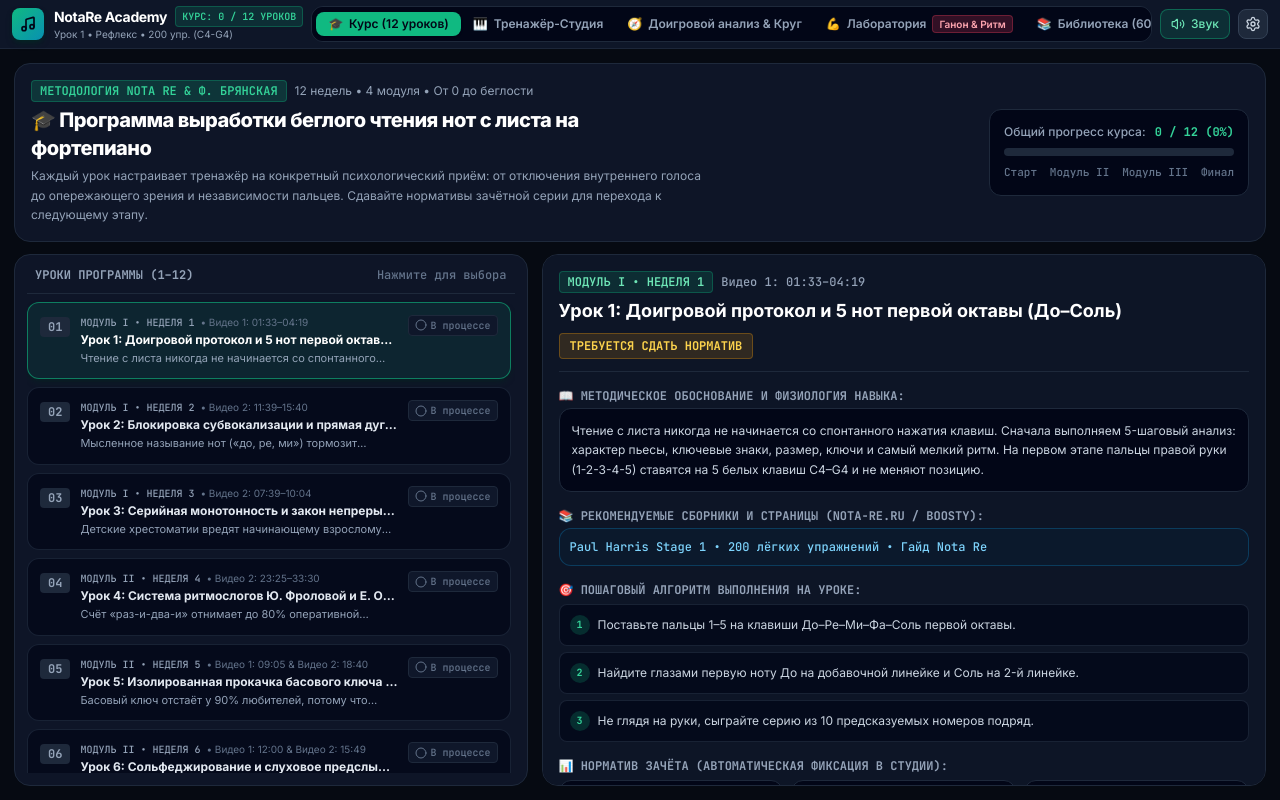
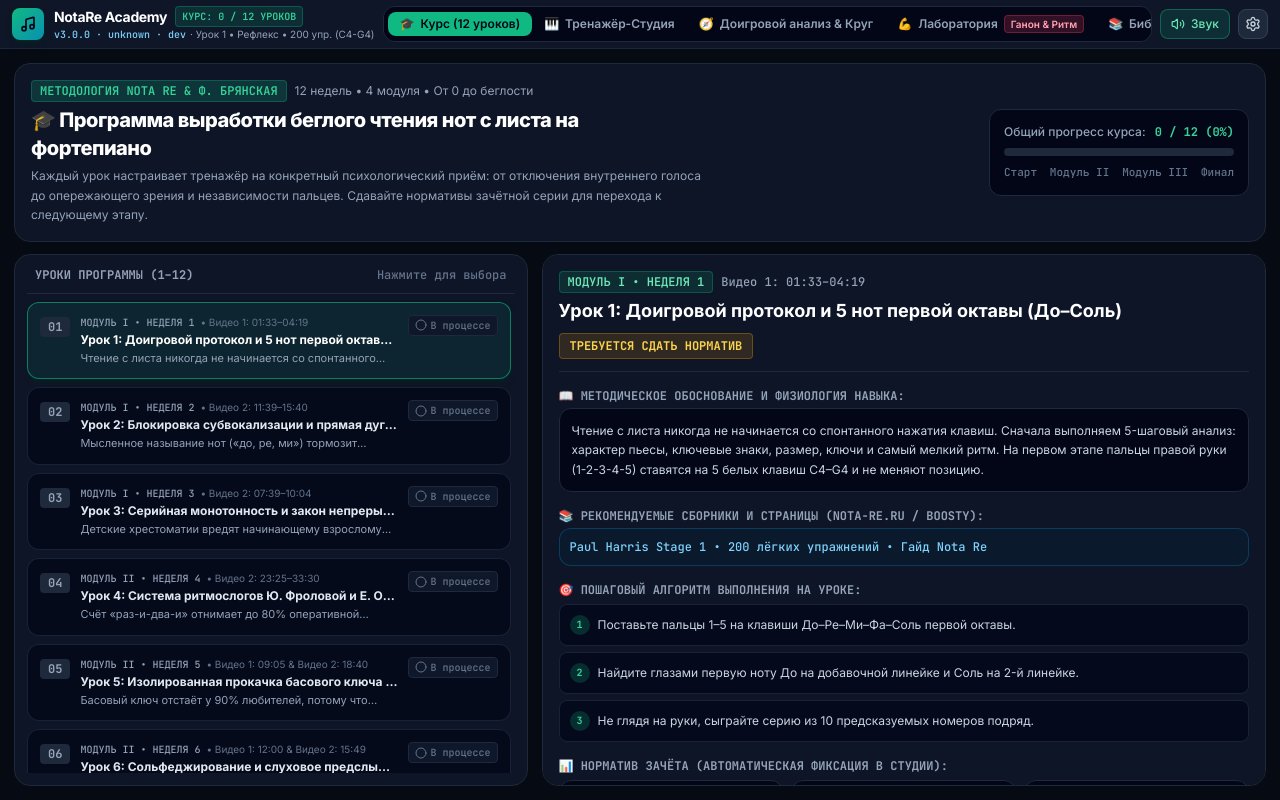
Before and after one commit to shafranek-js/Nota-Re, a React (Vite) app: page / in a window 1280 px wide. Built offline with nearby package versions, Linux system fonts and the light colour scheme.

Commit message:
feat(ui): display version, Git revision and dev/build mode persistently in the header

```diff
--- a/src/components/layout/Header.tsx
+++ b/src/components/layout/Header.tsx
@@ -2,6 +2,7 @@ import React from 'react';
 import { useAppStore, WorkspaceTab } from '../../store/useAppStore';
 import { COURSE_CURRICULUM } from '../../data/curriculum';
 import { Settings, Volume2, VolumeX, Music } from 'lucide-react';
+import { BUILD_DETAILS } from '../../core/release/buildInfo';
 
 export const Header: React.FC = () => {
   const {
@@ -66,12 +67,17 @@ export const Header: React.FC = () => {
         <div>
           <div className="flex items-center gap-2">
             <span className="font-bold text-sm tracking-tight text-white">NotaRe Academy</span>
-            <span className="text-[10px] font-mono uppercase px-1.5 py-0.5 rounded bg-emerald-500/15 text-emerald-400 border border-emerald-500/30 font-semibold">
+            <span className="hidden md:inline text-[10px] font-mono uppercase px-1.5 py-0.5 rounded bg-emerald-500/15 text-emerald-400 border border-emerald-500/30 font-semibold">
               Курс: {completedLessons.length} / 12 уроков
             </span>
           </div>
-          <p className="text-[10px] text-slate-400 hidden sm:block">
-            Урок {lesson.id} • {modeLabels[currentAppMode] || currentAppMode} • {filterLabels[currentFilter]}
+          <p className="text-[10px] text-slate-400 flex flex-wrap items-center gap-x-1">
+            <span data-testid="build-version" className="font-mono text-sky-300" title="Версия и ревизия кода, из которого собран интерфейс">
+              {BUILD_DETAILS}
+            </span>
+            <span className="hidden sm:inline">
+              · Урок {lesson.id} • {modeLabels[currentAppMode] || currentAppMode} • {filterLabels[currentFilter]}
+            </span>
           </p>
         </div>
       </div>
```
